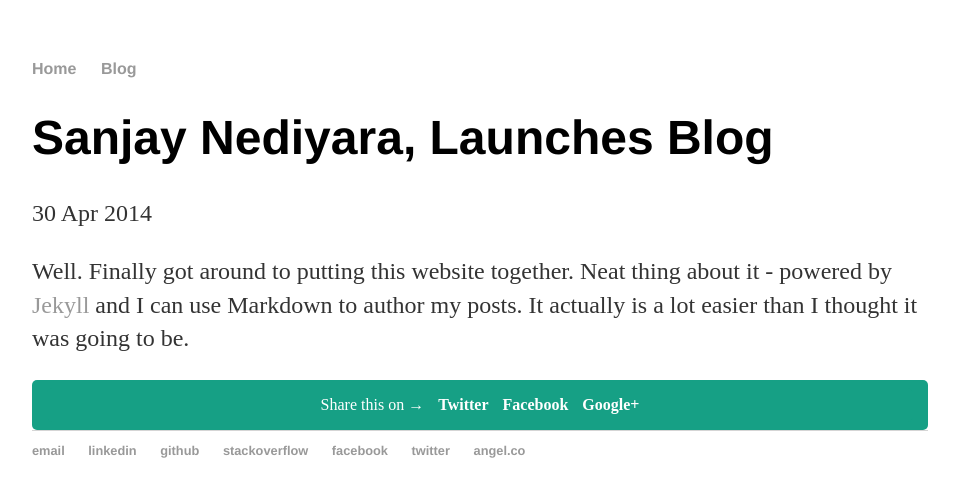
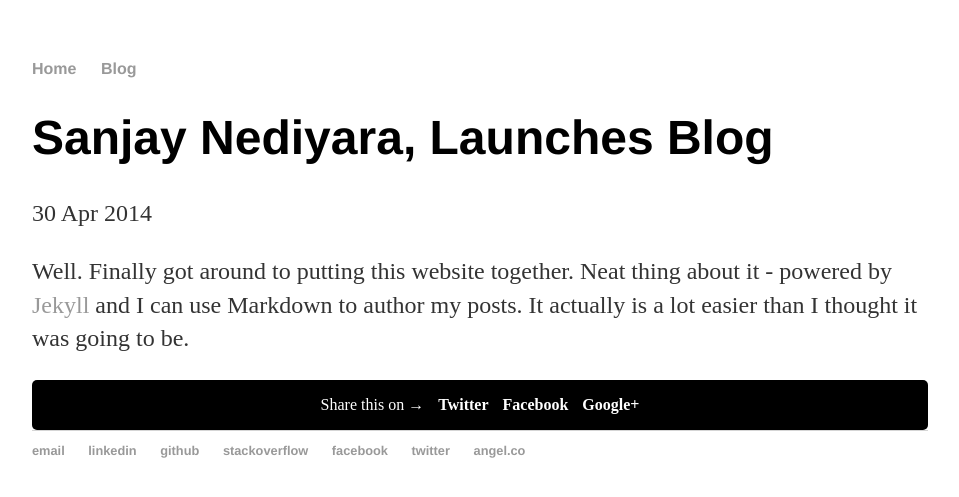
Before and after one commit to COD3BOY/cod3boy.github.io, a Jekyll site: the page built from _posts/2015-05-16-sanjay-blog-launched.md, in a window 1280 px wide. Shown: the top 497 px of the page, without its empty margins (160-1119 px from the left). Built offline with Jekyll 4.4.1, drawn with Linux system fonts in a browser that asks for light colours.

Commit message:
Update main.css

```diff
--- a/css/main.css
+++ b/css/main.css
@@ -1,6 +1,6 @@
 .share-page {
     text-align: center;
-    background: #16a085;
+    background: #000000;
     color: #ffffff;
     padding: 8px 15px;
     border-radius: 5px;
```
